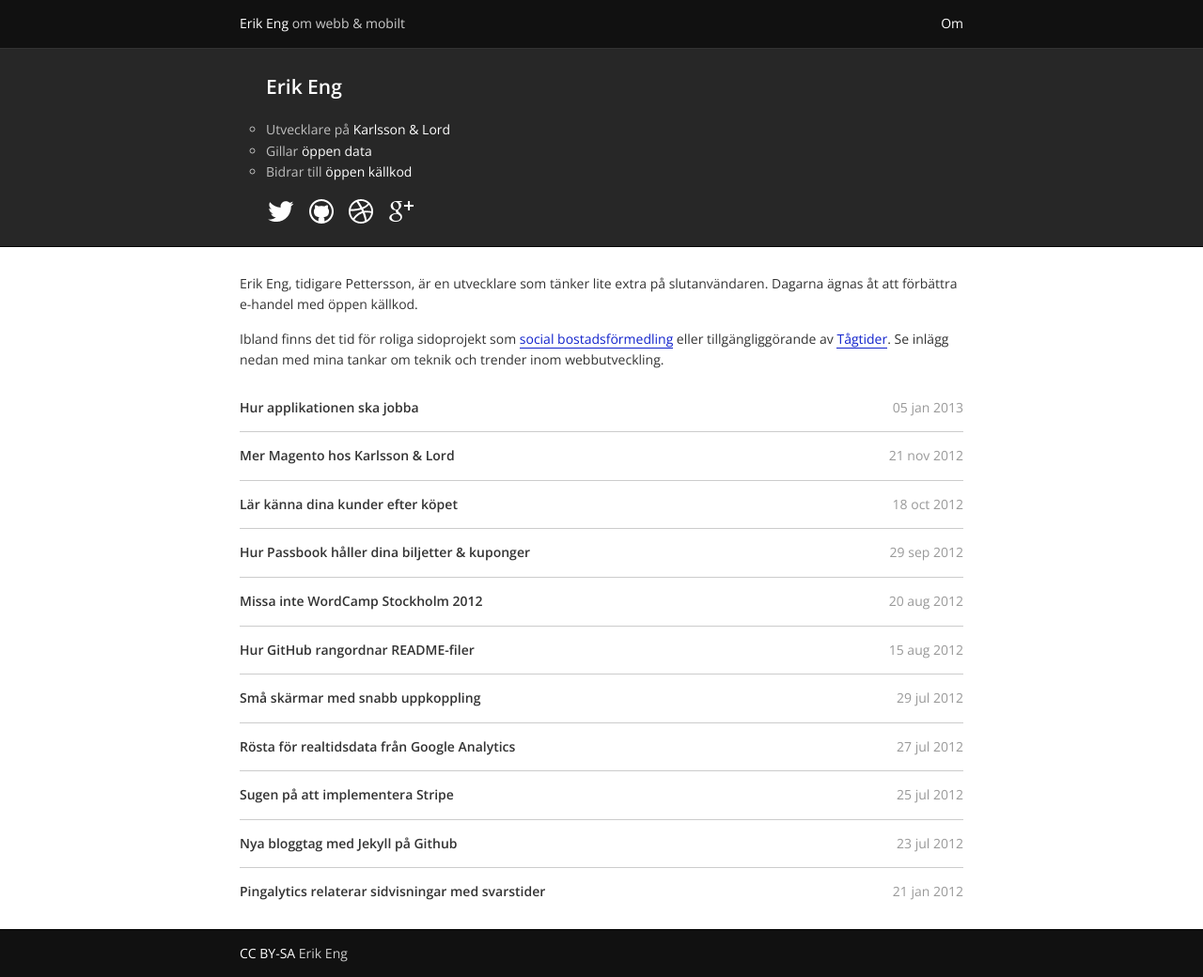
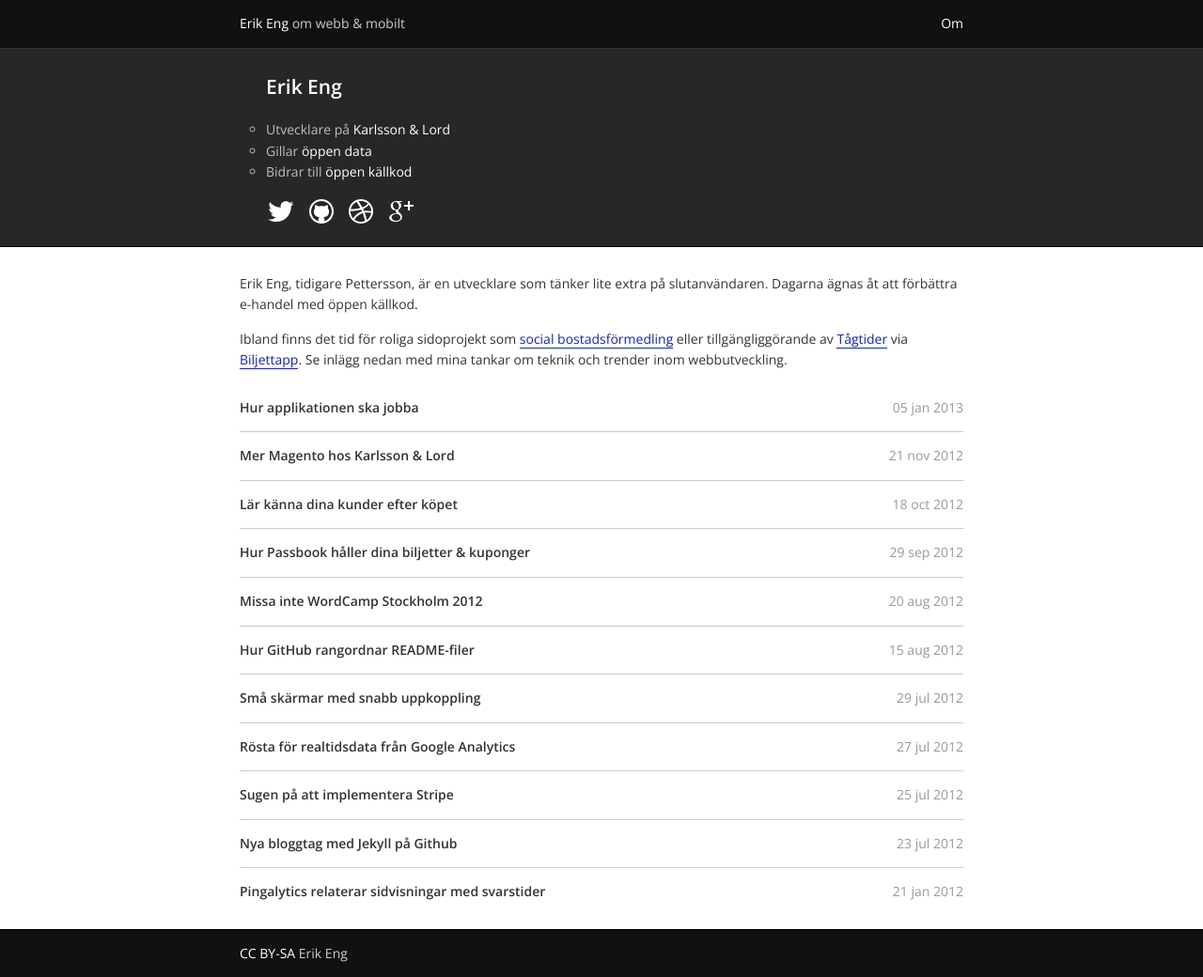
Before and after one commit to ptz0n/ptz0n.github.io, a Jekyll site: the page built from index.md, in a window 1280 px wide. Shown: the whole page at 94% size. Built offline with Jekyll 4.4.1, drawn with Linux system fonts in a browser that asks for light colours.

Commit message:
Minor corrections.

```diff
--- a/index.md
+++ b/index.md
@@ -5,6 +5,6 @@
 
 Erik Eng, tidigare Pettersson, är en utvecklare som tänker lite extra på slutanvändaren. Dagarna ägnas åt att förbättra e-handel med öppen källkod.
 
-Ibland finns det tid för roliga sidoprojekt som <a href="http://www.hittebo.se/" title="Hittebo">social bostadsförmedling</a> eller tillgängliggörande av <a href="http://tagtider.net/">Tågtider</a>. Se inlägg nedan med mina tankar om teknik och trender inom webbutveckling.
+Ibland finns det tid för roliga sidoprojekt som <a href="http://www.hittebo.se/" title="Hittebo">social bostadsförmedling</a> eller tillgängliggörande av <a href="http://tagtider.net/">Tågtider</a> via <a href="http://biljettapp.se">Biljettapp</a>. Se inlägg nedan med mina tankar om teknik och trender inom webbutveckling.
 
 {% include posts.html %}
```
Also changed, not shown: _posts/2012-07-23-nya-tag-med-jekyll-pa-github.md (+1 -1 lines).
